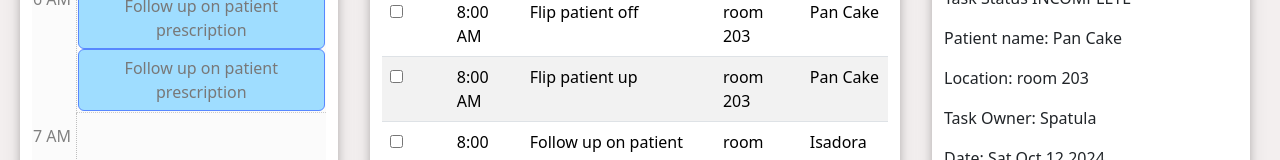
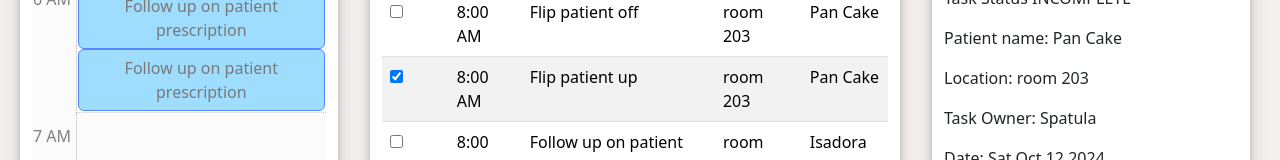
Before and after one commit to zmb6893/Med-o-matic, a Vue app in the folder frontend/: page / in a window 1280 px wide. Shown: the part 231-391 px from the top of the page. Built offline with nearby package versions, Linux system fonts and the light colour scheme.

Commit message:
Updated the todolist to show checked

```diff
--- a/frontend/src/components/TodoList.vue
+++ b/frontend/src/components/TodoList.vue
@@ -32,7 +32,11 @@ const updateStatus = (id: string) => {
 	<tbody>
 		<tr v-for="task in tableContent">
 			<td>
-				<input type="checkbox" @click="updateStatus(task.id)">
+				<input
+					type="checkbox"
+					:checked="task.status === 'COMPLETE'"
+					@click="updateStatus(task.id)"
+					>
 			</td>
 			<td> {{ `${task.startTime.hour}:${task.startTime.minute.toString().padStart(2, '0')} ${task.startTime.type}` }}</td>
 			<td> {{ task.name }}</td>
```
